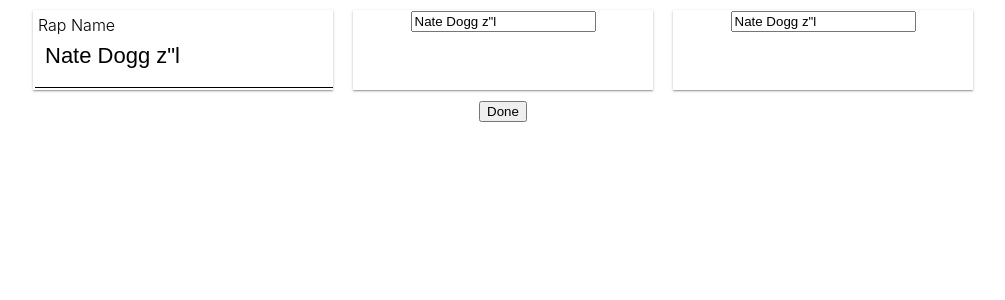
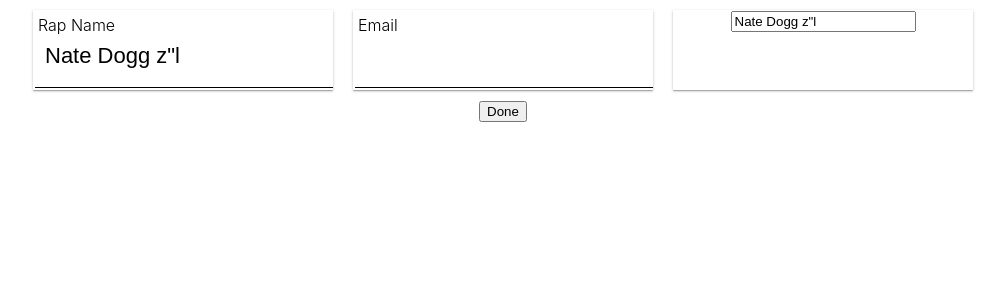
Before and after one commit to nikfrank/react-workshop-snoop, a React (Create React App) app: page / in a window 1280 px wide. Shown: the top 300 px of the page, without its empty margins (137-1142 px from the left). Built offline with nearby package versions, Linux system fonts and the light colour scheme.

Commit message:
email validation and styling

```diff
--- a/src/App.css
+++ b/src/App.css
@@ -72,7 +72,7 @@
 
 .swanky-input-container input:focus {
   outline: none;
-  font-size: 30px;
+  font-size: 26px;
   border-bottom: 2px solid green;
 }
 
@@ -92,3 +92,17 @@
   color: green;
   font-size: 12px;
 }
+
+.swanky-input-container input:focus ~ span.invalid {
+  display: none;
+}
+
+.swanky-input-container input:not(:focus) ~ span.invalid {
+  position: absolute;
+  top: 5px;
+  right: 5px;
+
+  font-size: 12px;
+  color: red;
+  text-align: right;
+}
--- a/src/App.js
+++ b/src/App.js
@@ -1,10 +1,14 @@
 import React, { Component } from 'react';
 import './App.css';
+
+import emailRegex from './emailRegex';
 
 class App extends Component {
   state = {
     rapName: 'Nate Dogg z"l',
     albumSales: 4200000,
+    email: '',
+    isEmailInvalid: false,
   }
 
   done = ()=>{
@@ -12,6 +16,10 @@
   }
 
   setRapName = event => this.setState({ rapName: event.target.value })
+  setEmail = event => this.setState({
+    email: event.target.value,
+    isEmailInvalid: !emailRegex.test( event.target.value ),
+  })
 
   render(){
     return (
@@ -24,9 +32,16 @@
             </label>
           </div>
 
-          <div className="card">
-            <input value={this.state.rapName} onChange={this.setRapName} />
+          <div className="card swanky-input-container">
+            <input value={this.state.email} onChange={this.setEmail} />
+            <span>Email</span>
+            {this.state.isEmailInvalid ? (
+               <span className="invalid">
+                 Please enter a valid email address
+               </span>
+             ) : null}
           </div>
+
           <div className="card">
             <input value={this.state.rapName} onChange={this.setRapName} />
           </div>
--- /dev/null
+++ b/src/emailRegex.js
@@ -0,0 +1,2 @@
+// eslint-disable-next-line
+export default /(?:[a-z0-9!#$%&'*+/=?^_`{|}~-]+(?:\.[a-z0-9!#$%&'*+/=?^_`{|}~-]+)*|"(?:[\x01-\x08\x0b\x0c\x0e-\x1f\x21\x23-\x5b\x5d-\x7f]|\\[\x01-\x09\x0b\x0c\x0e-\x7f])*")@(?:(?:[a-z0-9](?:[a-z0-9-]*[a-z0-9])?\.)+[a-z0-9](?:[a-z0-9-]*[a-z0-9])?|\[(?:(?:25[0-5]|2[0-4][0-9]|[01]?[0-9][0-9]?)\.){3}(?:25[0-5]|2[0-4][0-9]|[01]?[0-9][0-9]?|[a-z0-9-]*[a-z0-9]:(?:[\x01-\x08\x0b\x0c\x0e-\x1f\x21-\x5a\x53-\x7f]|\\[\x01-\x09\x0b\x0c\x0e-\x7f])+)\])/;
```
Also changed, not shown: 1 other file (tests, documents, lock files or other folders).
